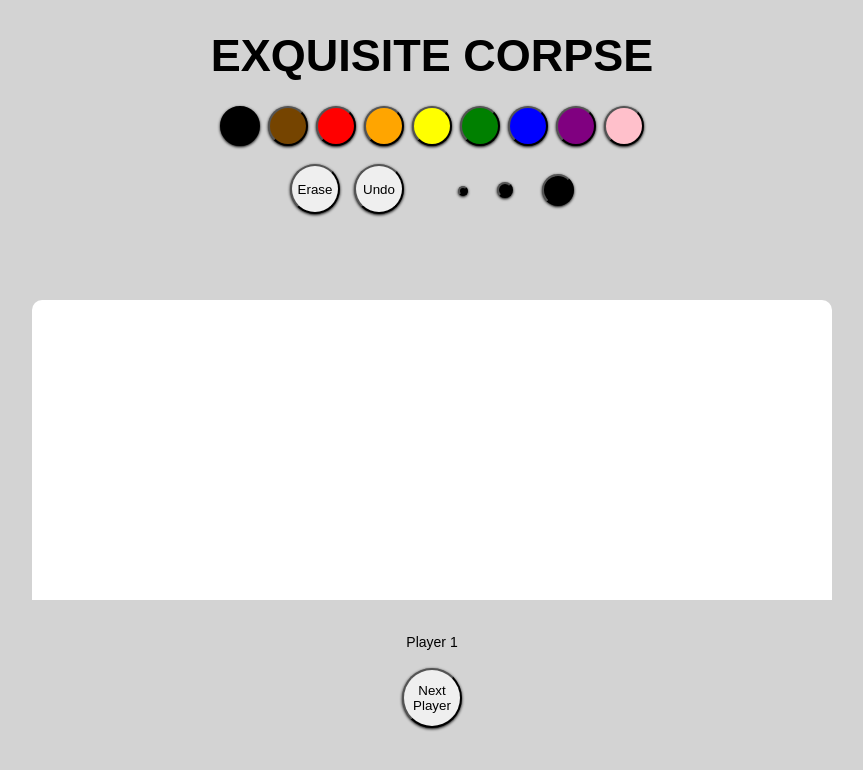
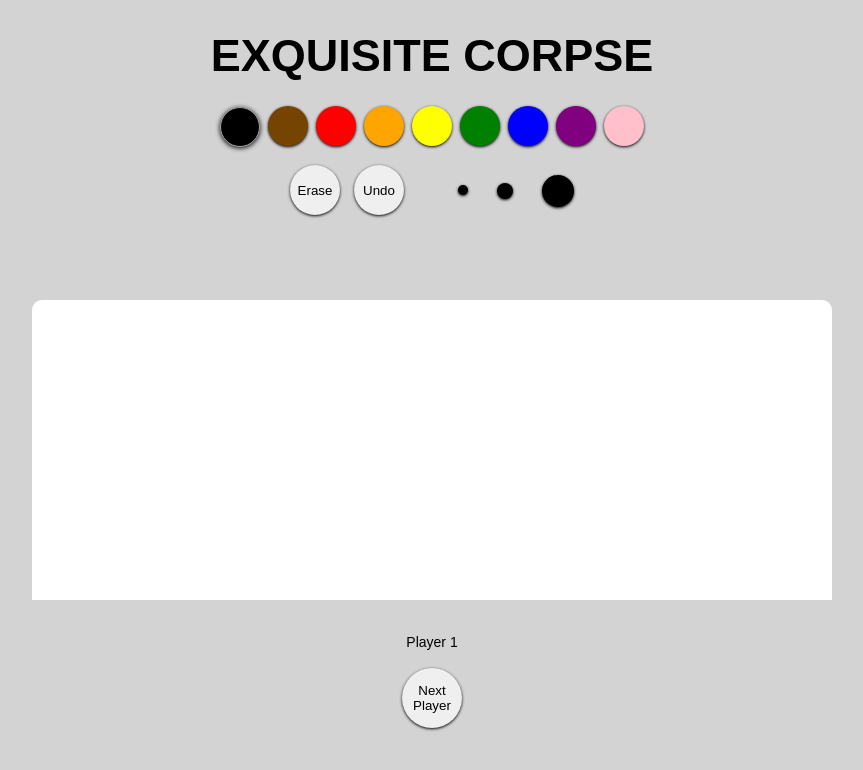
Before and after one commit to elizasohn/exquisite-corpse, a React (Create React App) app: page / in a window 1280 px wide. In both pictures the pointer is over the button 448 px from the left and 126 px from the top of the page. Shown: the top 770 px of the page, without its empty margins (208-1071 px from the left). Built offline with nearby package versions, Linux system fonts and the light colour scheme.

Commit message:
change hover style

```diff
--- a/src/App.css
+++ b/src/App.css
@@ -71,7 +71,7 @@ h2 {
 /* Buttons Styling  */
 button {
   border-radius: 50%;
-  border: px solid black;
+  border: 0px;
   /* padding: 20px; */
   display: inline-block;
   height: 40px;
@@ -83,14 +83,8 @@ button {
 }
 
 button:hover {
-  border: 2px solid black;
-}
-button:hover > .overlay {
-    width:100%;
-    height:100%;
-    position:absolute;
-    background-color:#0000;
-    opacity:0.8;
+  border: 1px solid darkgray;
+  box-shadow: 0px 1px 5px black;
 }
 
 .colors {
```
